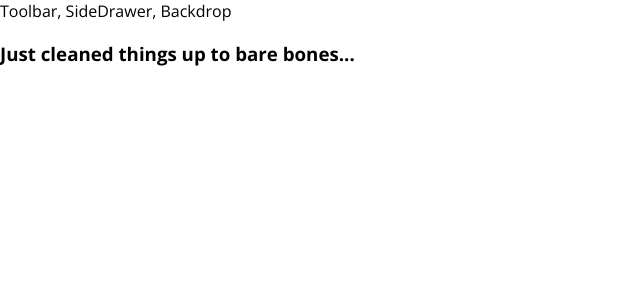
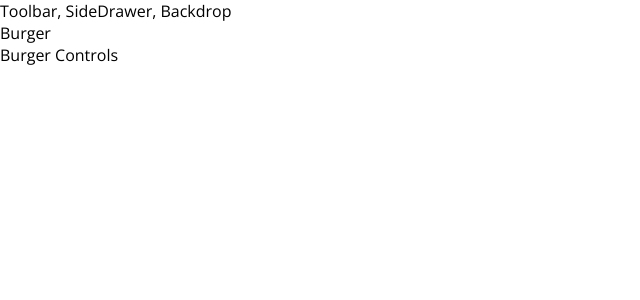
Before and after one commit to karthiks/build-a-burger, a React (Create React App) app: page / in a window 1280 px wide. Shown: the top 300 px of the page, without its empty margins (0-640 px from the left). Built offline with nearby package versions, Linux system fonts and the light colour scheme.

Commit message:
Created BurgerBuilder component

```diff
--- a/src/App.js
+++ b/src/App.js
@@ -1,10 +1,11 @@
 import React from 'react';
 import Layout from './stateless/layout';
+import BurgerBuilder from './stateful/burgerBuilder'
 
 function App() {
   return (
     <Layout>
-      <h3>Just cleaned things up to bare bones...</h3>
+      <BurgerBuilder />
     </Layout>
   );
 }
--- /dev/null
+++ b/src/stateful/burgerBuilder.js
@@ -0,0 +1,15 @@
+import React, { Component } from 'react';
+import Aux from '../hoc/aux';
+
+class BurgerBuilder extends Component {
+    render() {
+        return (
+            <Aux>
+                <div>Burger</div>
+                <div>Burger Controls</div>
+            </Aux>
+        );
+    }
+}
+
+export default BurgerBuilder;
```
